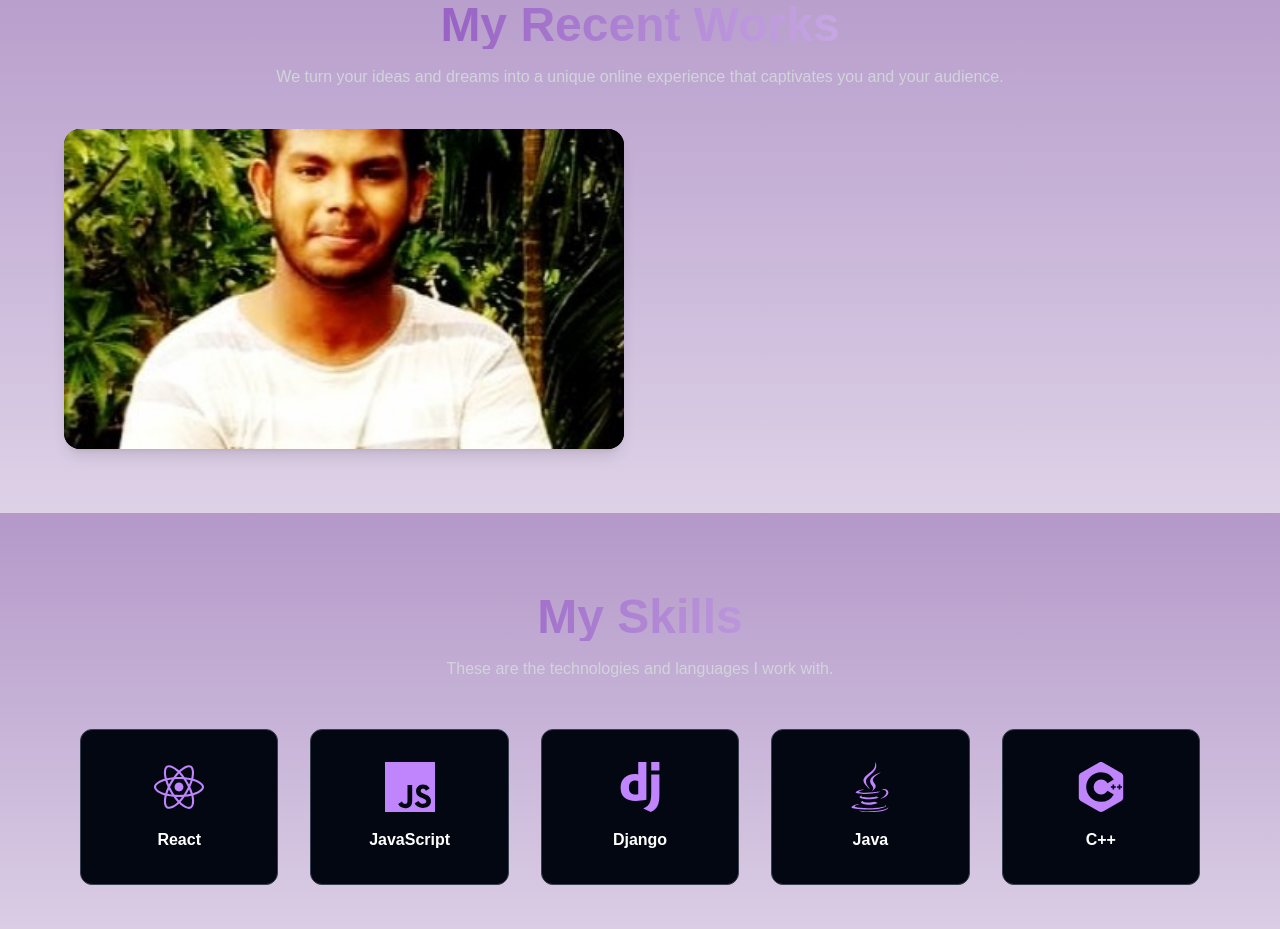
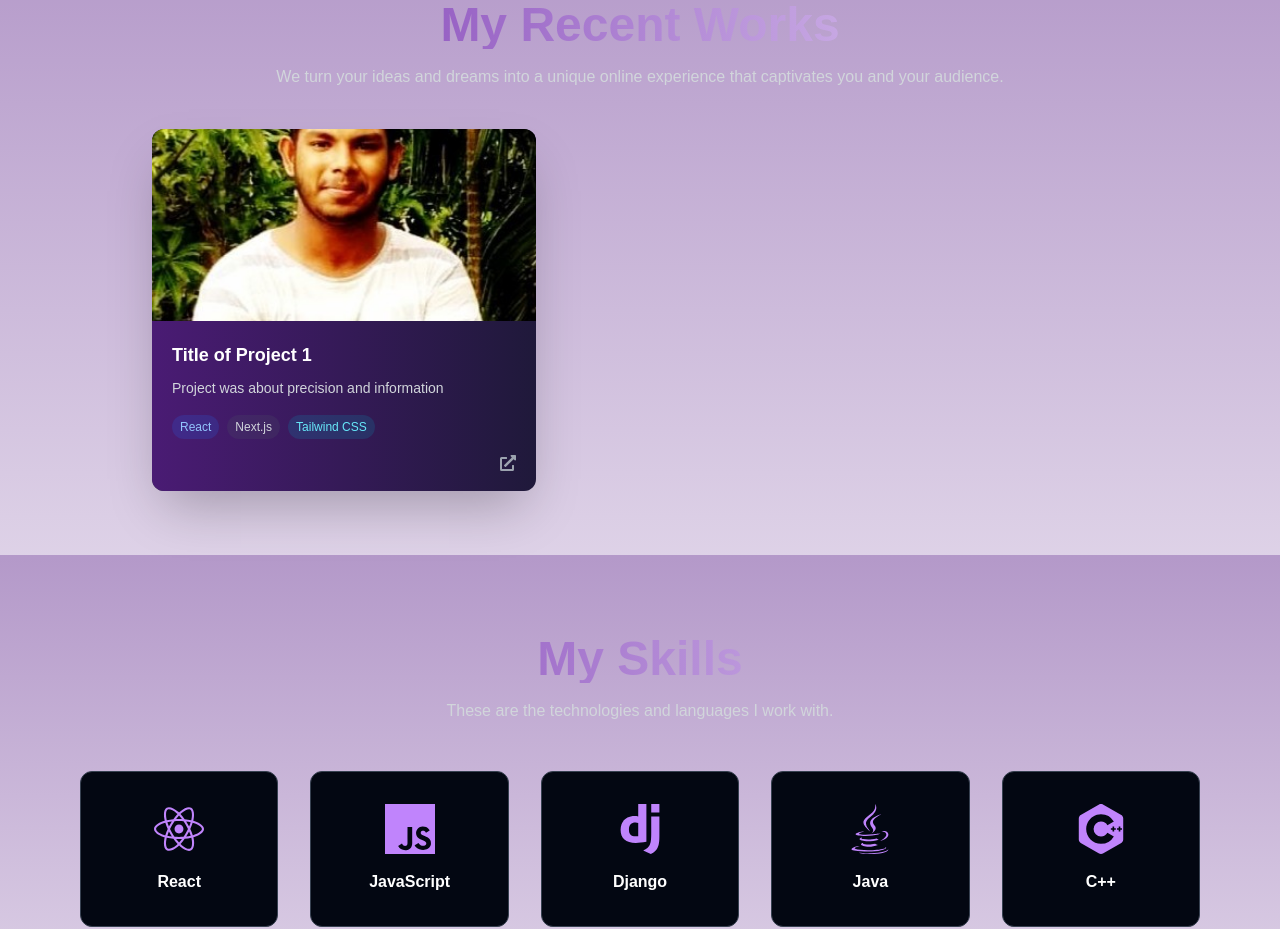
Before and after one commit to TahmidMuntaser/Personal_Portfolio_Web, a Next.js app in the folder myproject/: page /sample in a window 1280 px wide. Shown: the part 1720-2649 px from the top of the page. Built offline with nearby package versions, Linux system fonts and the light colour scheme.

Commit message:
workcard.jsx file added

```diff
--- a/myproject/src/app/sample/components/ui/WorkCard.jsx
+++ b/myproject/src/app/sample/components/ui/WorkCard.jsx
@@ -1,22 +1,119 @@
 import React from "react";
 import Image from 'next/image';
+import { FaExternalLinkAlt, FaGithub, FaEye } from 'react-icons/fa';
 
-const WorkCard = ({id, title, description, imageUrl, link }) => {
+const WorkCard = ({id, title, description, imageUrl, link, github, tags }) => {
+
+    const getTagColor = (tag) => {
+        const colors = {
+            'React': 'bg-blue-600/20 text-blue-300',
+            'Next.js': 'bg-gray-600/20 text-gray-300',
+            'Tailwind CSS': 'bg-cyan-600/20 text-cyan-300',
+            'JavaScript': 'bg-yellow-600/20 text-yellow-300',
+            'TypeScript': 'bg-blue-500/20 text-blue-400',
+            'Node.js': 'bg-green-600/20 text-green-300',
+            'Python': 'bg-yellow-500/20 text-yellow-400',
+            'Django': 'bg-green-700/20 text-green-400',
+            'MongoDB': 'bg-green-500/20 text-green-300',
+            'Firebase': 'bg-orange-600/20 text-orange-300'
+        };
+        return colors[tag] || 'bg-purple-600/20 text-purple-300';
+    };
+
     return(
-        <div className="relative bg-gray-900 rounded-2xl overflow-hidden group shadow-lg transition duration-300 hover:scale-[1.02] w-84 h-80">
-            <Image
-                src={imageUrl}
-                alt={title}
-                width={256}
-                height={160}
-                className="object-cover w-full h-full"
-                style={{
-                    objectFit: 'cover',
-                    objectPosition: 'center'
-                }}
-                priority
-            />
+        <div className="relative bg-gray-900 rounded-xl overflow-hidden group shadow-2xl transition-all duration-500 hover:shadow-purple-500/20 hover:-translate-y-2 w-full max-w-sm mx-auto">
+
+            {/* Image Container - Fixed aspect ratio */}
+            <div className="relative w-full h-48 overflow-hidden">
+                <Image
+                    src={imageUrl}
+                    alt={title}
+                    fill
+                    className="object-cover transition-transform duration-700 group-hover:scale-110"
+                    sizes="(max-width: 768px) 100vw, (max-width: 1200px) 50vw, 33vw"
+                />
+
+                {/* Overlay on hover */}
+                <div className="absolute inset-0 bg-gradient-to-t from-black/80 via-black/30 to-transparent opacity-0 group-hover:opacity-100 transition-opacity duration-300 flex items-center justify-center">
+                    <div className="flex space-x-4">
+                        {link && (
+                            <a
+                                href={link}
+                                target="_blank"
+                                rel="noopener noreferrer"
+                                className="bg-purple-600 hover:bg-purple-700 text-white p-3 rounded-full transition-all duration-200 transform hover:scale-110 shadow-lg"
+                                title="View Live Project"
+                            >
+                                <FaEye className="w-5 h-5" />
+                            </a>
+                        )}
+                        {github && (
+                            <a
+                                href={github}
+                                target="_blank"
+                                rel="noopener noreferrer"
+                                className="bg-gray-800 hover:bg-gray-700 text-white p-3 rounded-full transition-all duration-200 transform hover:scale-110 shadow-lg"
+                                title="View Source Code"
+                            >
+                                <FaGithub className="w-5 h-5" />
+                            </a>
+                        )}
+                    </div>
+                </div>
+            </div>
+
+            {/* Content Section */}
+            <div className="p-5 bg-gradient-to-r from-purple-900/80 to-purple-900/20 min-h-[15px]">
+                <div className="flex flex-col h-full">
+                    <div className="flex-1">
+                        <h3 className="text-lg font-bold text-white mb-2 group-hover:text-purple-300 transition-colors duration-300 line-clamp-2">
+                            {title}
+                        </h3>
+                        <p className="text-gray-300 text-sm leading-relaxed mb-4 line-clamp-3">
+                            {description}
+                        </p>
+
+                        {/* Dynamic Technology tags */}
+                        {tags && tags.length > 0 && (
+                            <div className="flex flex-wrap gap-2 mb-4">
+                                {tags.slice(0, 3).map((tag, index) => (
+                                    <span
+                                        key={index}
+                                        className={`px-2 py-1 rounded-full text-xs font-medium ${getTagColor(tag)}`}
+                                    >
+                                        {tag}
+                                    </span>
+                                ))}
+                                {tags.length > 3 && (
+                                    <span className="px-2 py-1 rounded-full text-xs font-medium bg-gray-600/20 text-gray-400">
+                                        +{tags.length - 3}
+                                    </span>
+                                )}
+                            </div>
+                        )}
+                    </div>
+
+                    {/* External link icon - Bottom right */}
+                    <div className="flex justify-end">
+                        {link && (
+                            <a
+                                href={link}
+                                target="_blank"
+                                rel="noopener noreferrer"
+                                className="text-gray-400 hover:text-purple-400 transition-colors duration-200"
+                                title="Open Project"
+                            >
+                                <FaExternalLinkAlt className="w-4 h-4" />
+                            </a>
+                        )}
+                    </div>
+                </div>
+            </div>
+
+            {/* Subtle border glow on hover */}
+            <div className="absolute inset-0 rounded-xl border border-purple-500/0 group-hover:border-purple-500/30 transition-all duration-300 pointer-events-none"></div>
         </div>
     )
 }
+
 export default WorkCard;
--- a/myproject/src/app/sample/page.jsx
+++ b/myproject/src/app/sample/page.jsx
@@ -13,11 +13,14 @@ import { SiJavascript, SiDjango, SiCplusplus } from 'react-icons/si';
 const HomePage = () => {
 
   const projectsData = [
-    {id: 1,
-      title: 'Title of Project 1',
-      description: 'Project was about precision and information',
-      imageUrl: '/profile.jpeg',
-      link: '',
+    {
+        id: 1,
+        title: 'Title of Project 1',
+        description: 'Project was about precision and information',
+        imageUrl: '/profile.jpeg',
+        link: 'https://your-project-lidnk.com',
+        github: 'https://github.com/youdr-repo',
+        tags: ['React', 'Next.js', 'Tailwind CSS']
     },
   ];
 
```
